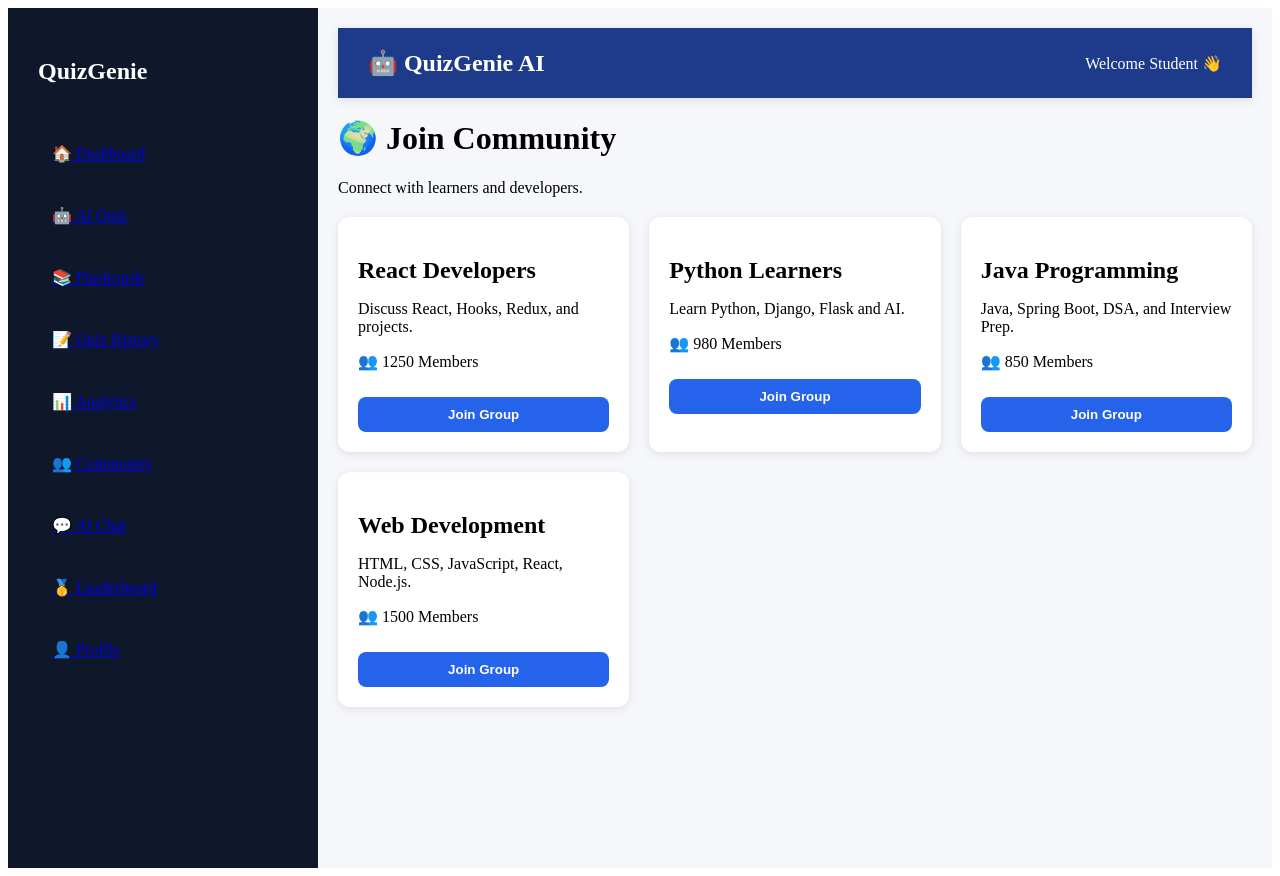
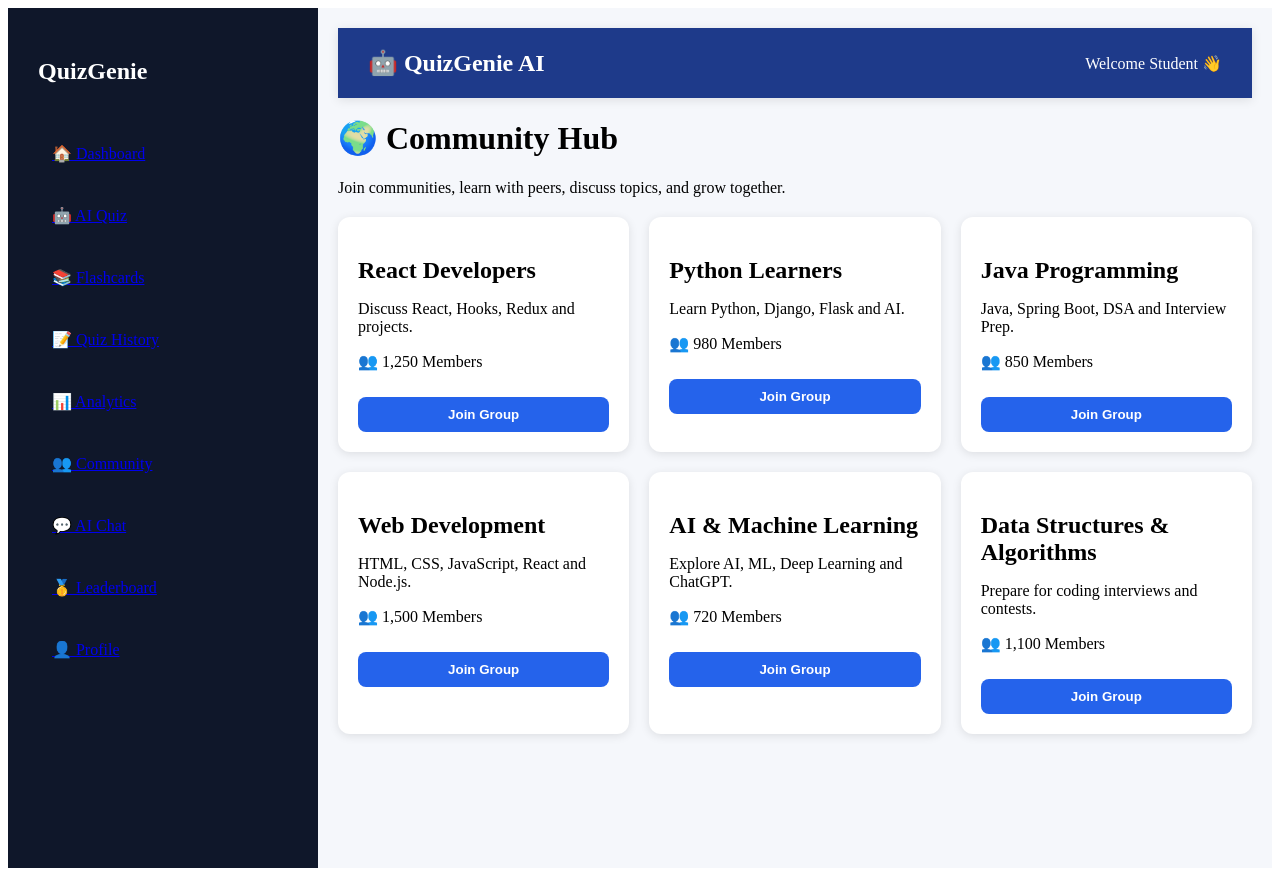
Before and after one commit to pallavinarsinge04/QuizGenie-AI, a React app in the folder frontend/: page /community in a window 1280 px wide. Built offline with nearby package versions, Linux system fonts and the light colour scheme; the HTML template or start-up script is replaced by a standard one.

Commit message:
add community group access with join and open functionality

```diff
--- a/frontend/src/pages/Community.jsx
+++ b/frontend/src/pages/Community.jsx
@@ -1,17 +1,27 @@
-import { useState } from "react";
+import { useState, useEffect } from "react";
+import { useNavigate } from "react-router-dom";
 import Sidebar from "../components/Sidebar";
 import Navbar from "../components/Navbar";
 import "./Community.css";
 
 function Community() {
+  const navigate = useNavigate();
+
   const [joinedGroups, setJoinedGroups] = useState([]);
+
+  useEffect(() => {
+    const savedGroups =
+      JSON.parse(localStorage.getItem("joinedGroups")) || [];
+
+    setJoinedGroups(savedGroups);
+  }, []);
 
   const communities = [
     {
       id: 1,
       name: "React Developers",
       members: 1250,
-      description: "Discuss React, Hooks, Redux, and projects.",
+      description: "Discuss React, Hooks, Redux and projects.",
     },
     {
       id: 2,
@@ -23,20 +33,45 @@ function Community() {
       id: 3,
       name: "Java Programming",
       members: 850,
-      description: "Java, Spring Boot, DSA, and Interview Prep.",
+      description: "Java, Spring Boot, DSA and Interview Prep.",
     },
     {
       id: 4,
       name: "Web Development",
       members: 1500,
-      description: "HTML, CSS, JavaScript, React, Node.js.",
+      description: "HTML, CSS, JavaScript, React and Node.js.",
+    },
+    {
+      id: 5,
+      name: "AI & Machine Learning",
+      members: 720,
+      description: "Explore AI, ML, Deep Learning and ChatGPT.",
+    },
+    {
+      id: 6,
+      name: "Data Structures & Algorithms",
+      members: 1100,
+      description: "Prepare for coding interviews and contests.",
     },
   ];
 
   const handleJoin = (groupId) => {
     if (!joinedGroups.includes(groupId)) {
-      setJoinedGroups([...joinedGroups, groupId]);
+      const updatedGroups = [...joinedGroups, groupId];
+
+      setJoinedGroups(updatedGroups);
+
+      localStorage.setItem(
+        "joinedGroups",
+        JSON.stringify(updatedGroups)
+      );
+
+      alert("🎉 Successfully joined the community!");
     }
+  };
+
+  const openGroup = (groupId) => {
+    navigate(`/community/${groupId}`);
   };
 
   return (
@@ -46,29 +81,42 @@ function Community() {
       <div className="main-content">
         <Navbar />
 
-        <h1>🌍 Join Community</h1>
-        <p>Connect with learners and developers.</p>
+        <div className="community-header">
+          <h1>🌍 Community Hub</h1>
+          <p>
+            Join communities, learn with peers, discuss topics,
+            and grow together.
+          </p>
+        </div>
 
         <div className="community-grid">
           {communities.map((group) => (
             <div className="community-card" key={group.id}>
               <h2>{group.name}</h2>
 
-              <p>{group.description}</p>
-
-              <p>
-                👥 {group.members} Members
+              <p className="group-description">
+                {group.description}
               </p>
 
-              <button
-                className="join-btn"
-                disabled={joinedGroups.includes(group.id)}
-                onClick={() => handleJoin(group.id)}
-              >
-                {joinedGroups.includes(group.id)
-                  ? "✅ Joined"
-                  : "Join Group"}
-              </button>
+              <p className="group-members">
+                👥 {group.members.toLocaleString()} Members
+              </p>
+
+              {!joinedGroups.includes(group.id) ? (
+                <button
+                  className="join-btn"
+                  onClick={() => handleJoin(group.id)}
+                >
+                  Join Group
+                </button>
+              ) : (
+                <button
+                  className="open-btn"
+                  onClick={() => openGroup(group.id)}
+                >
+                  Open Group 🚀
+                </button>
+              )}
             </div>
           ))}
         </div>
```
